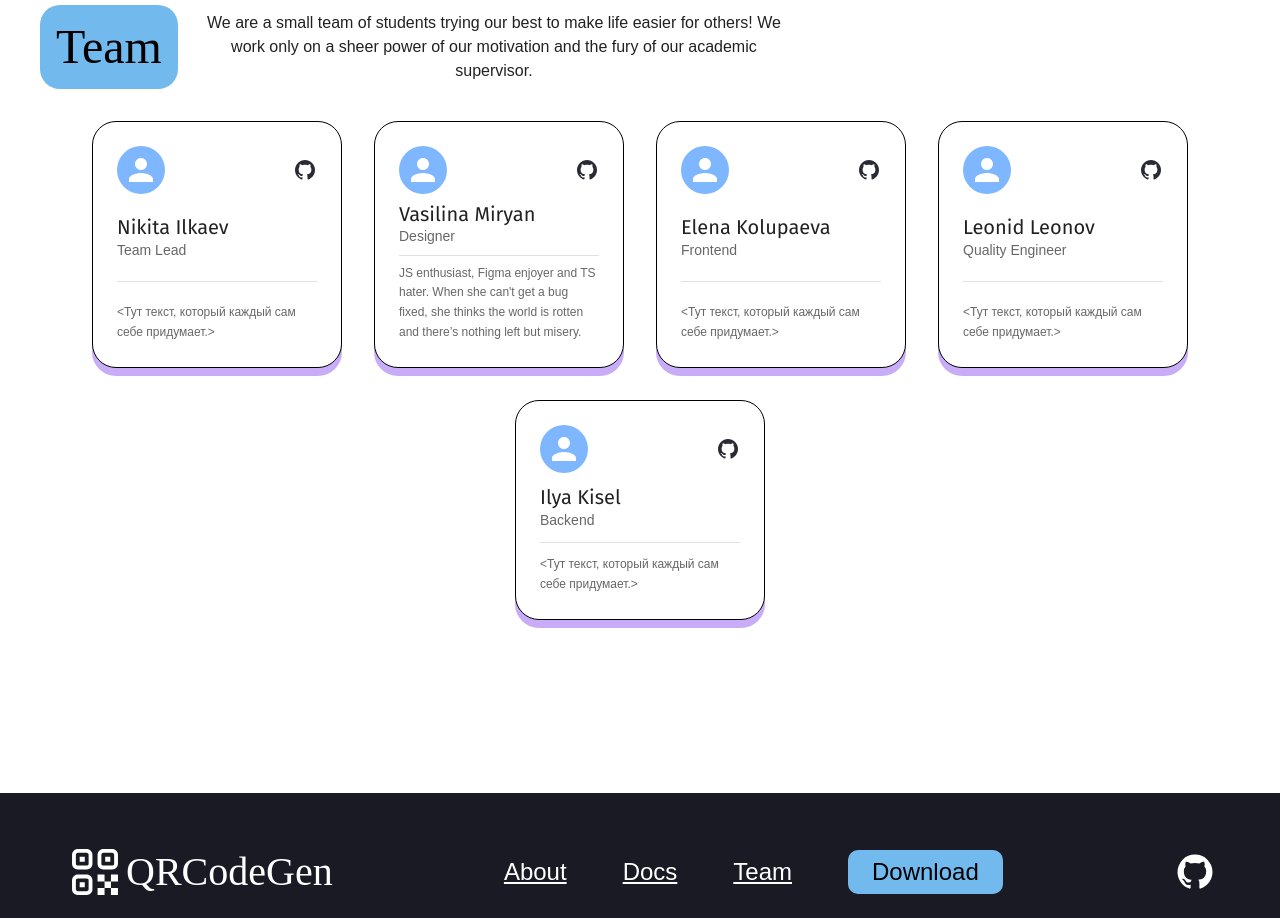
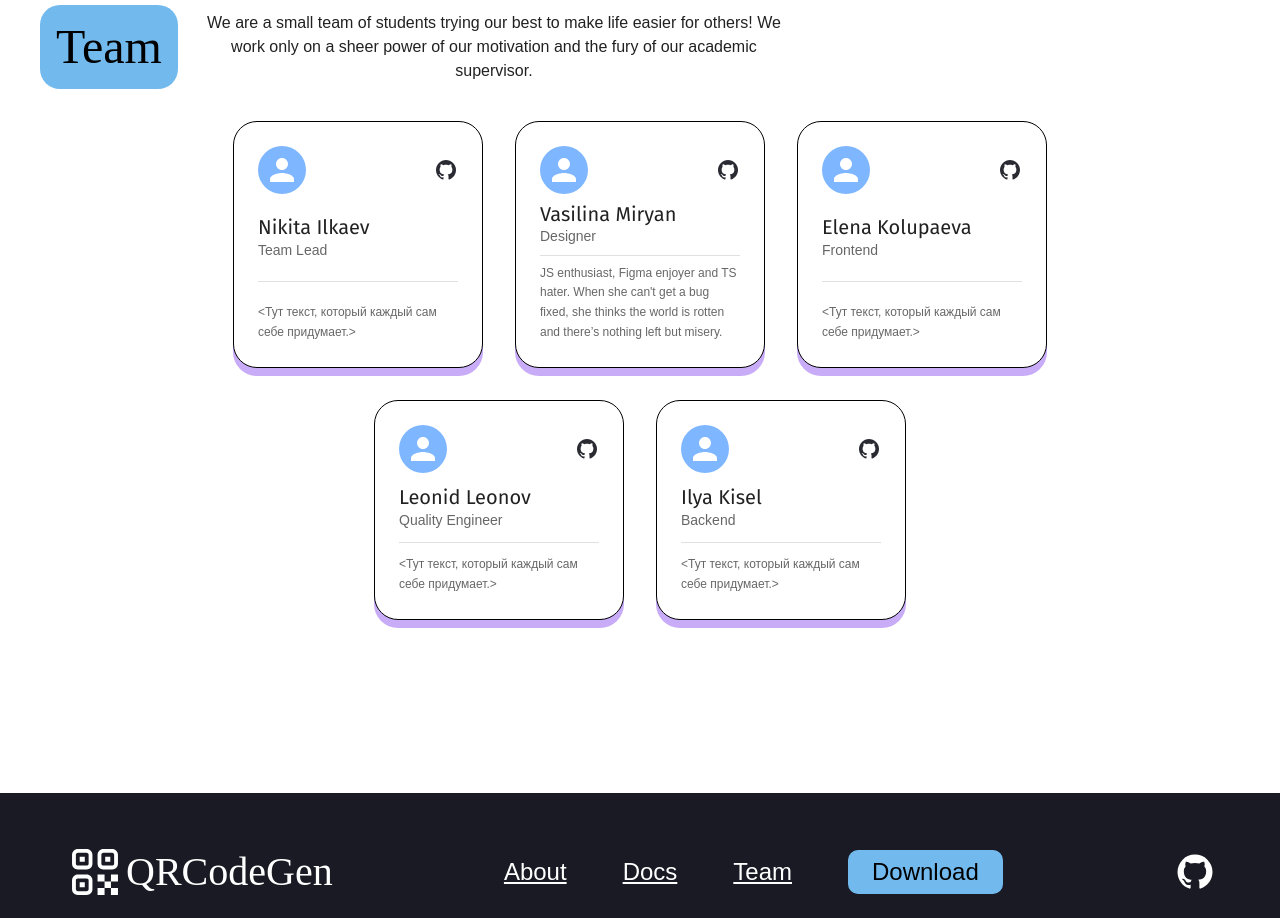
Before and after one commit to hexlet-diploma/QR-Website, a React (Vite) app: page / in a window 1280 px wide. Shown: the part 2200-3118 px from the top of the page. Built offline with nearby package versions, Linux system fonts and the light colour scheme; a web font is replaced by a local one.

Commit message:
edit team component

```diff
--- a/src/components/Team/index.jsx
+++ b/src/components/Team/index.jsx
@@ -71,13 +71,29 @@ const Team = () => {
         </Typography>
       </Box>
 
-      <Grid container spacing={4} justifyContent="center">
-        {teammates.map((teammate, index) => (
+      {/* Верхний ряд: 3 участника */}
+      <Grid container spacing={4} justifyContent="center" alignSelf="center">
+        {teammates.slice(0, 3).map((teammate, index) => (
           <Grid
             item
             xs={12}
             sm={4}
-            md={4}
+            key={index}
+            display="flex"
+            justifyContent="center"
+          >
+            <Teammate {...teammate} />
+          </Grid>
+        ))}
+      </Grid>
+
+      {/* Нижний ряд: 2 участника */}
+      <Grid container spacing={4} justifyContent="center" sx={{ mt: 2 }} alignSelf="center">
+        {teammates.slice(3, 5).map((teammate, index) => (
+          <Grid
+            item
+            xs={12}
+            sm={6}
             key={index}
             display="flex"
             justifyContent="center"
```
